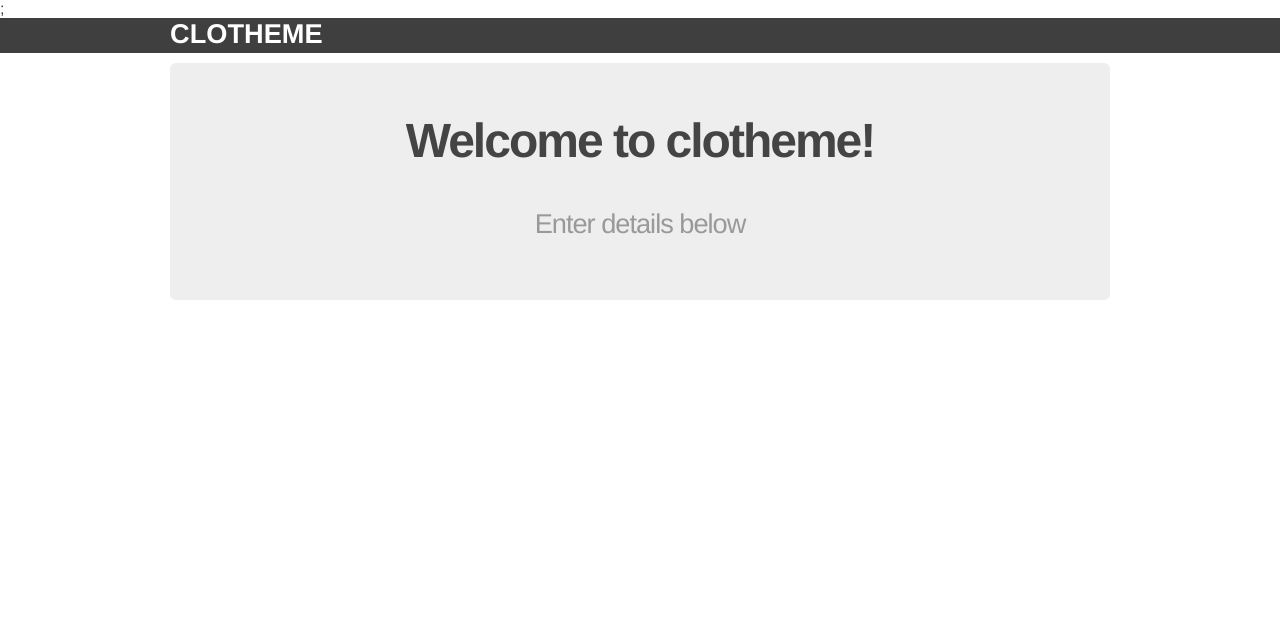
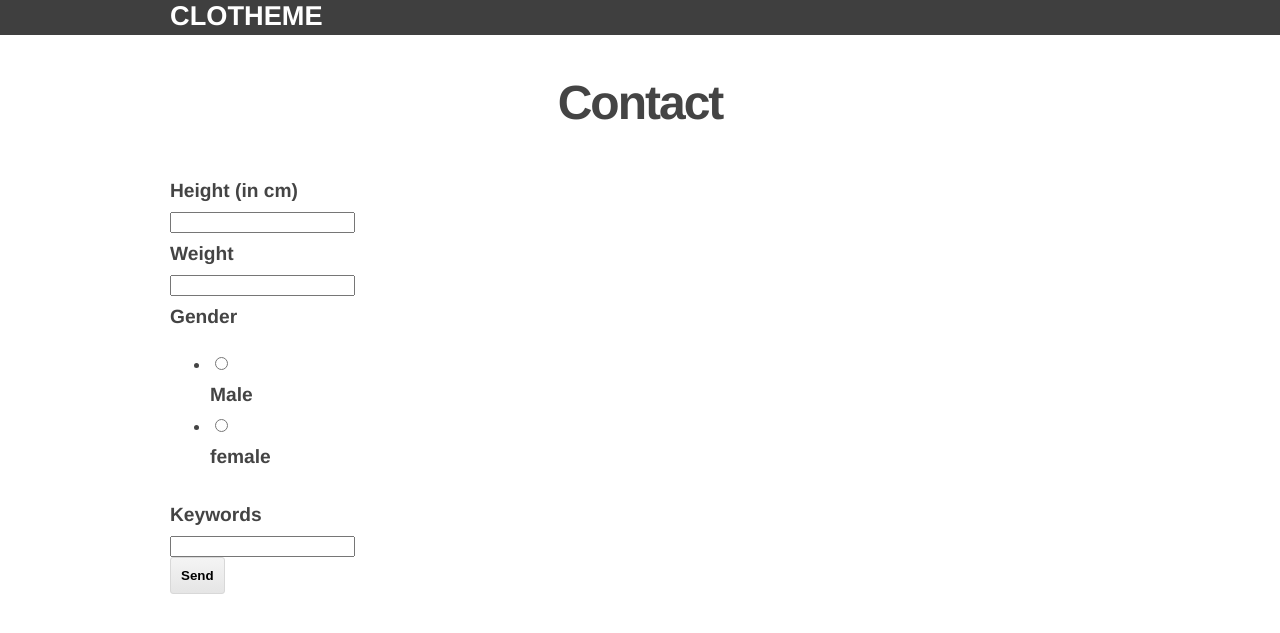
Before and after one commit to hebaishi/TC2014hackathon, a Flask app: page / in a window 1280 px wide. Shown: the top 633 px of the page. Run offline with Flask 2, Linux system fonts and the light colour scheme.

Commit message:
User interface complete

```diff
--- /dev/null
+++ b/flaskapp/app/forms.py
@@ -0,0 +1,10 @@
+from flask.ext.wtf import Form
+from wtforms import TextField, TextAreaField, SubmitField, IntegerField, RadioField
+from wtforms.validators import Required
+
+class Params(Form):
+  height = IntegerField("Height (in cm)")
+  weight = IntegerField("Weight")
+  gender = RadioField('Gender', choices=[('Male','Male'),('Female','female')])
+  keywords = TextField("Keywords")
+  submit = SubmitField("Send")
--- a/flaskapp/app/routes.py
+++ b/flaskapp/app/routes.py
@@ -1,10 +1,24 @@
-from flask import Flask, render_template
+from flask import Flask, render_template,request, flash
+from forms import Params
 
 app = Flask(__name__)
+app.secret_key = 'development key'
 
-@app.route('/')
-def home():
-  return render_template('home.html')
+@app.route('/',methods = ['GET', 'POST'])
+def params():
+  form = Params()
+
+  if request.method == 'POST':
+    if form.validate() == False:
+      flash('All fields are required.')
+      flash(form.height.data)
+      return render_template('params.html', form=form)
+    else:
+      return 'Form posted.'
+
+
+  elif request.method == 'GET':
+    return render_template('params.html', form=form)
 
 if __name__ == '__main__':
   app.run(debug=True)
--- a/flaskapp/app/static/css/main.css
+++ b/flaskapp/app/static/css/main.css
@@ -62,3 +62,137 @@ h3 {
   letter-spacing: -1px;
   color: #999;
 }
+
+/* Contact form */
+form label {
+  font-size: 1.2em;
+  font-weight: bold;
+  display: block;
+  padding: 10px 0;
+}
+
+form input#name,
+form input#email,
+form input#subject {
+  width: 400px;
+  background-color: #fafafa;
+  -webkit-border-radius: 3px;
+     -moz-border-radius: 3px;
+          border-radius: 3px;
+  border: 1px solid #cccccc;
+  padding: 5px;
+  font-size: 1.1em;
+}
+
+form textarea#message {
+  width: 500px;
+  height: 100px;
+  background-color: #fafafa;
+  -webkit-border-radius: 3px;
+     -moz-border-radius: 3px;
+          border-radius: 3px;
+  border: 1px solid #cccccc;
+  margin-bottom: 10px;
+  padding: 5px;
+  font-size: 1.1em;
+}
+
+form input#submit {
+  display: block;
+  -webkit-border-radius: 3px;
+     -moz-border-radius: 3px;
+          border-radius: 3px;
+  border:1px solid #d8d8d8;
+  padding: 10px;
+  font-weight:bold;
+  text-align: center;
+  color: #000000;
+  background-color: #f4f4f4;
+  background-image: -webkit-gradient(linear, left top, left bottom, color-stop(0%, #f4f4f4), color-stop(100%, #e5e5e5));
+  background-image: -webkit-linear-gradient(top, #f4f4f4, #e5e5e5);
+  background-image: -moz-linear-gradient(top, #f4f4f4, #e5e5e5);
+  background-image: -ms-linear-gradient(top, #f4f4f4, #e5e5e5);
+  background-image: -o-linear-gradient(top, #f4f4f4, #e5e5e5);
+  background-image: linear-gradient(top, #f4f4f4, #e5e5e5);filter:progid:DXImageTransform.Microsoft.gradient(GradientType=0,startColorstr=#f4f4f4, endColorstr=#e5e5e5);
+}
+
+form input#submit:hover{
+  cursor: pointer;
+  border:1px solid #c1c1c1;
+  background-color: #dbdbdb;
+  background-image: -webkit-gradient(linear, left top, left bottom, color-stop(0%,#dbdbdb), color-stop(100%, #cccccc));
+  background-image: -webkit-linear-gradient(top, #dbdbdb, #cccccc);
+  background-image: -moz-linear-gradient(top, #dbdbdb, #cccccc);
+  background-image: -ms-linear-gradient(top, #dbdbdb, #cccccc);
+  background-image: -o-linear-gradient(top, #dbdbdb, #cccccc);
+  background-image: linear-gradient(top, #dbdbdb, #cccccc);filter:progid:DXImageTransform.Microsoft.gradient(GradientType=0,startColorstr=#dbdbdb, endColorstr=#cccccc);
+}
+
+/* Contact form */
+form label {
+  font-size: 1.2em;
+  font-weight: bold;
+  display: block;
+  padding: 10px 0;
+}
+
+form input#name,
+form input#email,
+form input#subject {
+  width: 400px;
+  background-color: #fafafa;
+  -webkit-border-radius: 3px;
+     -moz-border-radius: 3px;
+          border-radius: 3px;
+  border: 1px solid #cccccc;
+  padding: 5px;
+  font-size: 1.1em;
+}
+
+form textarea#message {
+  width: 500px;
+  height: 100px;
+  background-color: #fafafa;
+  -webkit-border-radius: 3px;
+     -moz-border-radius: 3px;
+          border-radius: 3px;
+  border: 1px solid #cccccc;
+  margin-bottom: 10px;
+  padding: 5px;
+  font-size: 1.1em;
+}
+
+form input#submit {
+  display: block;
+  -webkit-border-radius: 3px;
+     -moz-border-radius: 3px;
+          border-radius: 3px;
+  border:1px solid #d8d8d8;
+  padding: 10px;
+  font-weight:bold;
+  text-align: center;
+  color: #000000;
+  background-color: #f4f4f4;
+  background-image: -webkit-gradient(linear, left top, left bottom, color-stop(0%, #f4f4f4), color-stop(100%, #e5e5e5));
+  background-image: -webkit-linear-gradient(top, #f4f4f4, #e5e5e5);
+  background-image: -moz-linear-gradient(top, #f4f4f4, #e5e5e5);
+  background-image: -ms-linear-gradient(top, #f4f4f4, #e5e5e5);
+  background-image: -o-linear-gradient(top, #f4f4f4, #e5e5e5);
+  background-image: linear-gradient(top, #f4f4f4, #e5e5e5);filter:progid:DXImageTransform.Microsoft.gradient(GradientType=0,startColorstr=#f4f4f4, endColorstr=#e5e5e5);
+}
+
+form input#submit:hover{
+  cursor: pointer;
+  border:1px solid #c1c1c1;
+  background-color: #dbdbdb;
+  background-image: -webkit-gradient(linear, left top, left bottom, color-stop(0%,#dbdbdb), color-stop(100%, #cccccc));
+  background-image: -webkit-linear-gradient(top, #dbdbdb, #cccccc);
+  background-image: -moz-linear-gradient(top, #dbdbdb, #cccccc);
+  background-image: -ms-linear-gradient(top, #dbdbdb, #cccccc);
+  background-image: -o-linear-gradient(top, #dbdbdb, #cccccc);
+  background-image: linear-gradient(top, #dbdbdb, #cccccc);filter:progid:DXImageTransform.Microsoft.gradient(GradientType=0,startColorstr=#dbdbdb, endColorstr=#cccccc);
+}
+
+ul {
+  list-style-type:;
+}
--- a/flaskapp/app/templates/layout.html
+++ b/flaskapp/app/templates/layout.html
@@ -1,7 +1,7 @@
 <!DOCTYPE html>
 <html>
   <head>
-    <link rel="stylesheet" href="{{ url_for('static', filename='css/main.css') }}">;
+    <link rel="stylesheet" href="{{ url_for('static', filename='css/main.css') }}">
     <title>ClotheMe</title>
   </head>
   <body>
--- /dev/null
+++ b/flaskapp/app/templates/params.html
@@ -0,0 +1,25 @@
+{% extends "layout.html" %}
+
+{% block content %}
+  <h2>Contact</h2>
+
+  {% for message in get_flashed_messages() %}
+    <div class="flash">{{ message }}</div>
+  {% endfor %}
+
+  <form action="{{ url_for('params') }}" method=post>
+    {{ form.height.label }}
+    {{ form.height }}
+
+    {{ form.weight.label }}
+    {{ form.weight }}
+
+    {{ form.gender.label }}
+    {{ form.gender() }}
+
+    {{ form.keywords.label }}
+    {{ form.keywords }}
+
+    {{ form.submit }}
+  </form>
+{% endblock %}
```
Also changed, not shown: 1 other file.
